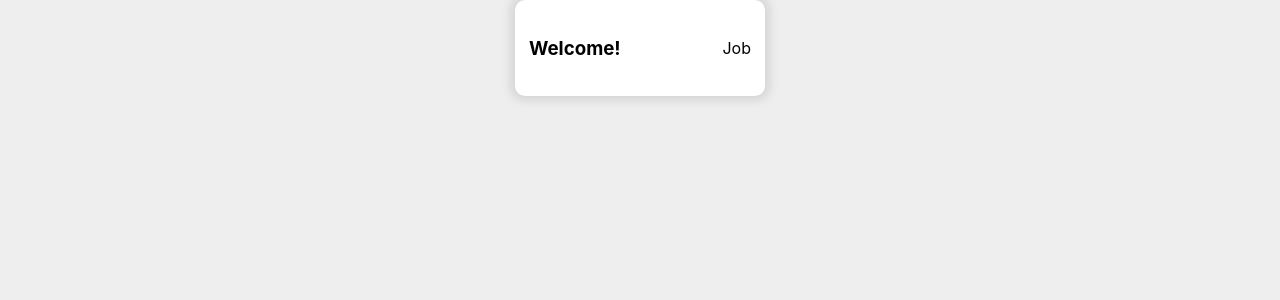
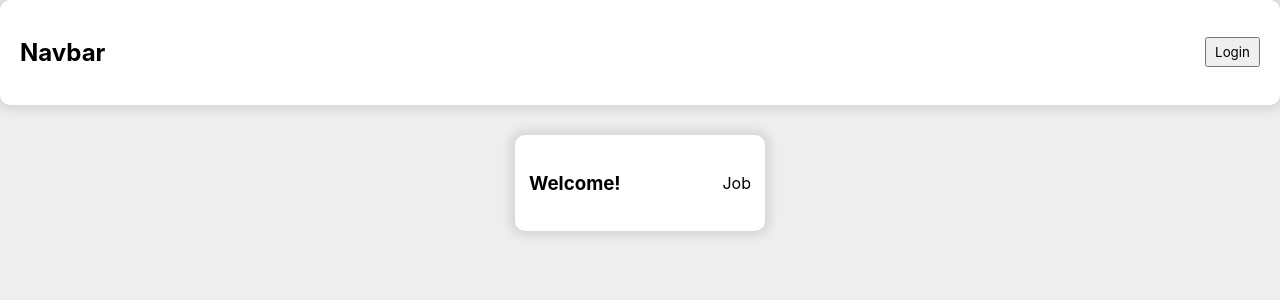
Before and after one commit to Thadchanon/my-first-react-app, a React (Vite) app: page / in a window 1280 px wide. Shown: the top 300 px of the page. Built offline with nearby package versions, Linux system fonts and the light colour scheme.

Commit message:
navbar component

```diff
--- a/src/App.tsx
+++ b/src/App.tsx
@@ -1,9 +1,11 @@
 import './App.css'
+import Navbar from './components/Navbar'
 import Greeting from './components/Greeting'
 
 function App() {
   return (
     <div className="App">
+      <Navbar />
       <Greeting />
     </div>
   )
--- /dev/null
+++ b/src/components/Navbar.module.css
@@ -0,0 +1,20 @@
+.navBar {
+  width: 100%;
+  height: auto;
+  padding: 18px 20px;
+  box-sizing: border-box;
+  border-radius: 10px;
+  background-color: white;
+  color: black;
+  display: flex;
+  justify-content: space-between;
+  align-items: center;
+  box-shadow: 0 0 10px 5px rgb(0 0 0 / 0.1);
+}
+
+.loginButton {
+  font-family: -apple-system, BlinkMacSystemFont, 'Segoe UI', 'Roboto', 'Oxygen', 'Ubuntu', 'Cantarell', 'Fira Sans',
+    'Droid Sans', 'Helvetica Neue', sans-serif;
+  width: 55px;
+  height: 30px;
+}
--- /dev/null
+++ b/src/components/Navbar.tsx
@@ -0,0 +1,12 @@
+import classes from './Navbar.module.css'
+
+const Navbar = () => {
+  return (
+    <div className={classes.navBar}>
+      <h2>Navbar</h2>
+      <button className={classes.loginButton}>Login</button>
+    </div>
+  )
+}
+
+export default Navbar
```
